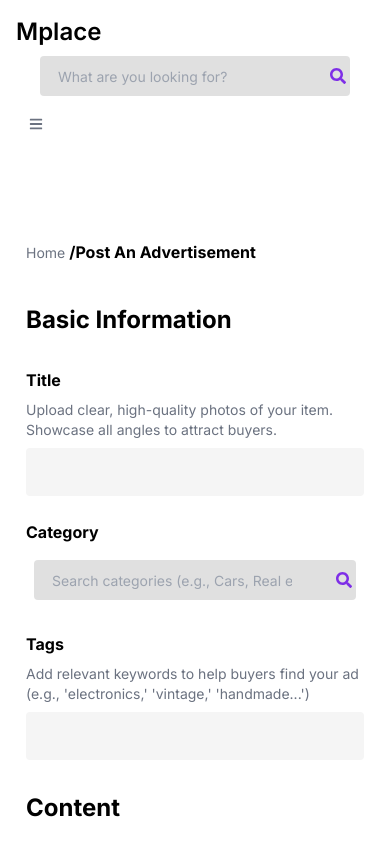
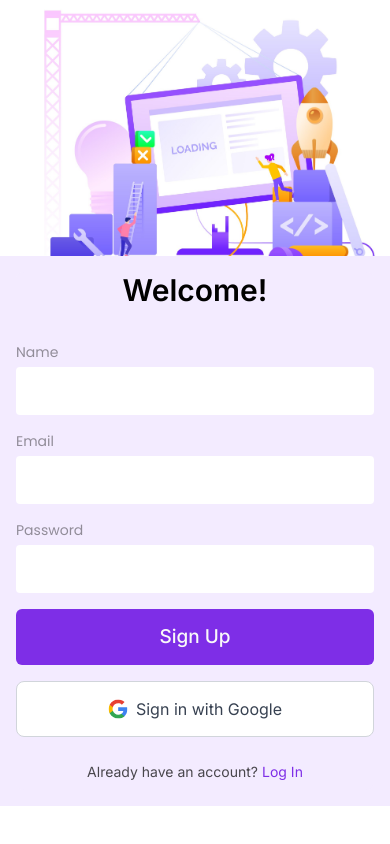
Before and after one commit to ChamudithaWasala0423/MPlace-Online-Marketplace, a Next.js app in the folder client/: page / in a window 390 px wide. Shown: the top 844 px of the page. Built offline with nearby package versions, Linux system fonts and the light colour scheme.

Commit message:
create responsive login page and sign up page

```diff
--- a/client/src/app/page.tsx
+++ b/client/src/app/page.tsx
@@ -12,7 +12,7 @@ import EditAddPage from './pages/editadd';
 const Page: React.FC = () => {
   return (
     <>
-      <PostAdPage />
+     <Signup/>
     </>
   );
 };
--- a/client/src/app/pages/editadd.tsx
+++ b/client/src/app/pages/editadd.tsx
@@ -52,10 +52,9 @@ const EditAddPage: React.FC = () => {
         return isValid;
     };
 
-    const handleSubmit = (e: React.FormEvent) => {
+    const handleFormSubmit = (e: React.FormEvent) => {
         e.preventDefault();
         if (handleValidation()) {
-            // Submit the form
             console.log('Form submitted');
         }
     };
@@ -83,6 +82,9 @@ const EditAddPage: React.FC = () => {
         <div className="flex flex-col min-h-screen bg-white">
             <Navbar />
             <div className="flex-grow px-4 sm:px-6 lg:px-8 ml-2.5 sm:ml-1 lg:ml-15 mr-2.5 sm:mr-1 lg:mr-3.75">
+
+
+                <div className="max-w-7xl mx-auto">
                 <div className='flex flex-col w-full justify-start mt-10'>
                     <div className='flex w-full justify-start mt-10'>
                         <p className='text-sm text-gray-500'>
@@ -91,9 +93,7 @@ const EditAddPage: React.FC = () => {
                     </div>
                     <h1 className="text-2xl font-bold text-black mb-8 text-left mt-10">Basic Information</h1>
                 </div>
-
-                <div className="max-w-7xl mx-auto">
-                    <form className="space-y-6" onSubmit={handleSubmit}>
+                    <form className="space-y-6" onSubmit={handleFormSubmit}>
                         <div className="space-y-2">
                             <label className="block text-black text-base font-bold font-Poppins">Title</label>
                             <p className="text-sm text-gray-500">Upload clear, high-quality photos of your item. Showcase all angles to attract buyers.</p>
@@ -232,8 +232,9 @@ const EditAddPage: React.FC = () => {
                             </div>
                         </div>
                         <div className="flex justify-end mt-8">
-                <Button  title="Save changes" variant="primary" />
-                {/*onClick={handleSubmit}*/}
+                        <Button title="Save changes" variant="primary" />
+                        {/* onClick={handleFormSubmit} */}
+
             </div>
 
                     </form>
--- a/client/src/app/pages/loginpage.tsx
+++ b/client/src/app/pages/loginpage.tsx
@@ -1,73 +1,78 @@
 import React from 'react';
 import Button from '@/components/button';
-import Textarea from '@/components/textarea';
-import SearchBar from '@/components/searchbar';
+import InputArea from '@/components/inputarea';
 import Footer from '@/components/footer';
-import InputArea from '@/components/inputarea';
 
 interface LoginPageProps {}
 
 const LoginPage: React.FC<LoginPageProps> = () => {
+  const handleSubmit = (event: React.FormEvent) => {
+    event.preventDefault();
+    // Handle form submission logic here
+    console.log('Form submitted');
+  };
+
   return (
-    <div className="w-full h-[1364px] flex-col bg-white">
+    <div className="min-h-screen flex flex-col bg-white w-full">
       {/* Main Content */}
-      <div className="flex flex-grow ">
+      <div className="flex flex-grow flex-col md:flex-row w-full">
         {/* Left Side with Image */}
-        <div className="flex-shrink-0 w-1/2 h-[940px]relative">
+        <div className="w-full md:w-1/2 h-64 md:h-auto relative">
           <img
-            className="w-full h-full object-cover "
-            src="/loginpageimage.jpeg" // Make sure this image is in the public directory
+            className="w-full h-full object-cover md:object-contain"
+            src="/loginpageimage.jpeg"
             alt="Login Screen Background"
           />
         </div>
 
         {/* Right Side with Login Form */}
-        <div className="flex-shrink-0 w-1/2 h-[940px] flex justify-center items-center bg-[#f3ebff]">
-          <div className="w-[720px] p-8 bg-[#f3ebff]rounded-lg ">
-            <div className="text-center text-black text-5xl font-semibold font-inter leading-tight mb-8">
+        <div className="w-full md:w-1/2 flex justify-center items-center bg-[#f3ebff] p-4 md:p-8">
+          <div className="w-full max-w-md bg-[#f3ebff] rounded-lg">
+            <div className="text-center text-black text-3xl md:text-5xl font-semibold font-inter leading-tight mb-8">
               Welcome Back!
             </div>
-            <div className="w-full flex flex-col gap-4">
-            <div className="opacity-40 text-black text-base font-normal font-['Poppins'] leading-normal mb-1">
+            <form onSubmit={handleSubmit} className="w-full flex flex-col gap-4">
+              <div className="space-y-1">
+                <div className="opacity-40 text-black text-sm md:text-base font-normal font-['Poppins'] leading-normal">
                   Email or Phone Number
                 </div>
+                <InputArea
+                  className="h-12 w-full bg-white rounded p-3"
+                />
+              </div>
+              <div className="space-y-1">
+                <div className="opacity-40 text-black text-sm md:text-base font-normal font-['Poppins'] leading-normal">
+                  Password
+                </div>
+                <InputArea
+                  className="h-12 w-full bg-white rounded p-3"
+                  type="password"
+                />
+              </div>
+              <div className="space-y-1">
+                <div className='w-full'>
 
-              <InputArea
-                className="h-[50px] w-[551px] bg-white rounded p-3"
+                  <Button  variant="login" title="Log In" />
+                </div>
+              </div>
+            </form>
 
-              />
-               <div className="opacity-40 text-black text-base font-normal font-['Poppins'] leading-normal mb-1">
-                  Email or Phone Number
-                </div>
-              <InputArea
-                className="h-[50px] w-[551px] bg-white rounded p-3"
-
-              />
-            </div>
-            <div className="mt-6 w-full">
-            <Button variant="login" title="Log In" />
-            </div>
-
-            <div className="mt-6  flex justify-between items-center">
-              <div className="text-left text-black/70 text-base font-normal font-poppins leading-normal">
+            <div className="mt-6 flex flex-col sm:flex-row justify-between items-center">
+              <div className="text-center sm:text-left text-black/70 text-sm md:text-base font-normal font-poppins leading-normal mb-2 sm:mb-0">
                 <span>Don't have an account?</span>
                 <a href="/signup" className="text-[#7e2ee7] ml-1">Sign Up</a>
               </div>
-              <a href="/forget-password" className="text-[#7e2ee7] text-base font-normal font-poppins leading-normal">
+              <a href="/forget-password" className="text-[#7e2ee7] text-sm md:text-base font-normal font-poppins leading-normal">
                 Forgot Password
               </a>
             </div>
-
-
           </div>
         </div>
       </div>
 
-      {/* Footer (Placeholder) */}
-      <div className="w-full h-[100px] bg-gray-200 flex items-center justify-center">
-
-          <Footer/>
-
+      {/* Footer */}
+      <div className="w-full bg-gray-200">
+        <Footer />
       </div>
     </div>
   );
--- a/client/src/app/pages/signup.tsx
+++ b/client/src/app/pages/signup.tsx
@@ -1,80 +1,86 @@
 import React from 'react';
 import Button from '@/components/button';
-import Textarea from '@/components/textarea';
-import LoginPage from './loginpage';
+import InputArea from '@/components/inputarea';
 import Footer from '@/components/footer';
-import InputArea from '@/components/inputarea';
 
 interface SignupProps {}
 
 const Signup: React.FC<SignupProps> = () => {
   return (
-    <div className="w-full  h-[1364px] flex-col bg-white">
+    <div className="min-h-screen flex flex-col bg-white">
       {/* Main Content */}
-      <div className="flex flex-grow  h-[940px]">
+      <div className="flex flex-grow flex-col md:flex-row w-full">
         {/* Left Side with Image */}
-        <div className="flex-shrink-0 w-1/2 h-[940px] relative">
+        <div className="w-full md:w-1/2 h-64 md:h-auto relative">
           <img
-            className="w-full  object-cover "
-            src="/loginpageimage.jpeg" // Make sure this image is in the public directory
-            alt="Login Screen Background"
+            className="w-full h-full object-cover md:object-contain"
+            src="/loginpageimage.jpeg"
+            alt="Signup Screen Background"
           />
         </div>
 
-        {/* Right Side with Login Form */}
-        <div className="flex-shrink-0 w-1/2 h-[940px] flex justify-center items-center bg-[#f3ebff]">
-          <div className="w-[720px] p-8 bg-[#f3ebff]rounded-lg ">
-            <div className="text-center text-black text-5xl font-semibold font-inter leading-tight mb-8">
-              Welcome Back!
+        {/* Right Side with Signup Form */}
+        <div className="w-full md:w-1/2 flex justify-center items-center bg-[#f3ebff] p-4 md:p-8">
+          <div className="w-full max-w-md bg-[#f3ebff] rounded-lg">
+            <div className="text-center text-black text-3xl md:text-5xl font-semibold font-inter leading-tight mb-8">
+              Welcome!
             </div>
 
-
             <div className="w-full flex flex-col gap-4">
-            <div className="opacity-40 text-black text-base font-normal font-['Poppins'] leading-normal mb-1">
+              <div className="space-y-1">
+                <div className="opacity-40 text-black text-sm md:text-base font-normal font-['Poppins'] leading-normal">
                   Name
                 </div>
-
-              <InputArea
-                className="h-[50px] w-[551px] bg-white rounded p-3"
-
-              />
-            <div className="opacity-40 text-black text-base font-normal font-['Poppins'] leading-normal mb-1">
-                  Email or Phone Number
+                <InputArea
+                  className="h-12 w-full bg-white rounded p-3"
+                />
+              </div>
+              <div className="space-y-1">
+                <div className="opacity-40 text-black text-sm md:text-base font-normal font-['Poppins'] leading-normal">
+                  Email
                 </div>
-
-              <InputArea
-                className="h-[50px] w-[551px] bg-white rounded p-3"
-
-              />
-               <div className="opacity-40 text-black text-base font-normal font-['Poppins'] leading-normal mb-1">
+                <InputArea
+                  className="h-12 w-full bg-white rounded p-3"
+                  type="email"
+                />
+              </div>
+              <div className="space-y-1">
+                <div className="opacity-40 text-black text-sm md:text-base font-normal font-['Poppins'] leading-normal">
                   Password
                 </div>
-              <InputArea
-                className="h-[50px] w-[551px] bg-white rounded p-3"
-
-              />
-            </div>
-            <div className="mt-6 w-full">
-            <Button variant="login" title="Sign up" />
+                <InputArea
+                  className="h-12 w-full bg-white rounded p-3"
+                  type="password"
+                />
+              </div>
+              <div className="space-y-4">
+                <div className='w-full'>
+                  <Button variant="login" title="Sign Up" />
+                </div>
+                <div className='w-full'>
+                  <button className="flex items-center justify-center w-full bg-white text-gray-700 border border-gray-300 rounded-lg px-4 py-2 hover:bg-gray-100 focus:outline-none focus:ring-2 focus:ring-offset-2 focus:ring-gray-500 h-[56px]">
+                    <svg className="w-5 h-5 mr-2" viewBox="0 0 21 20" fill="none" xmlns="http://www.w3.org/2000/svg">
+                      <g clipPath="url(#clip0_13183_10121)"><path d="M20.3081 10.2303C20.3081 9.55056 20.253 8.86711 20.1354 8.19836H10.7031V12.0492H16.1046C15.8804 13.2911 15.1602 14.3898 14.1057 15.0879V17.5866H17.3282C19.2205 15.8449 20.3081 13.2728 20.3081 10.2303Z" fill="#3E82F1"/><path d="M10.7019 20.0006C13.3989 20.0006 15.6734 19.1151 17.3306 17.5865L14.1081 15.0879C13.2115 15.6979 12.0541 16.0433 10.7056 16.0433C8.09669 16.0433 5.88468 14.2832 5.091 11.9169H1.76562V14.4927C3.46322 17.8695 6.92087 20.0006 10.7019 20.0006V20.0006Z" fill="#32A753"/><path d="M5.08857 11.9169C4.66969 10.6749 4.66969 9.33008 5.08857 8.08811V5.51233H1.76688C0.348541 8.33798 0.348541 11.667 1.76688 14.4927L5.08857 11.9169V11.9169Z" fill="#F9BB00"/><path d="M10.7019 3.95805C12.1276 3.936 13.5055 4.47247 14.538 5.45722L17.393 2.60218C15.5852 0.904587 13.1858 -0.0287217 10.7019 0.000673888C6.92087 0.000673888 3.46322 2.13185 1.76562 5.51234L5.08732 8.08813C5.87733 5.71811 8.09302 3.95805 10.7019 3.95805V3.95805Z" fill="#E74133"/></g><defs><clipPath id="clip0_13183_10121"><rect width="20" height="20" fill="white" transform="translate(0.5)"/></clipPath></defs>
+                    </svg>
+                    Sign in with Google
+                  </button>
+                </div>
+              </div>
             </div>
 
-            <div className="mt-6  flex justify-between items-center">
-              <div className="text-left text-black/70 text-base font-normal font-poppins leading-normal">
-                <span>Don't have an account?</span>
-                <a href="./loginpage" className="text-[#7e2ee7] ml-1">Login</a>
+            <div className="mt-6 flex flex-col sm:flex-row justify-between items-center">
+              <div className="text-center sm:text-left text-black/70 text-sm md:text-base font-normal font-poppins leading-normal mb-2 sm:mb-0">
+                <span>Already have an account?</span>
+                <a href="/login" className="text-[#7e2ee7] ml-1">Log In</a>
               </div>
-
             </div>
-            {/*<Button variant="secondary" title="Forgot Password "  />*/}
-
-
           </div>
         </div>
       </div>
 
-      {/* Footer (Placeholder) */}
-      <div className="w-full h-[100px] bg-gray-200 flex items-center justify-center">
-        <Footer/>
+      {/* Footer */}
+      <div className="w-full bg-gray-200">
+        <Footer />
       </div>
     </div>
   );
--- a/client/src/components/button.tsx
+++ b/client/src/components/button.tsx
@@ -3,34 +3,35 @@ import React from 'react';
 type ButtonProps = {
   title: string;
   variant: 'primary' | 'small' | 'secondary' | 'login';
+  onClick?: () => void;
   customWidth?: string;
   customHeight?: string;
 };
 
-const Button: React.FC<ButtonProps> = ({ title, variant }) => {
-  const baseStyles = 'flex items-center justify-center rounded-md gap-2';
+const Button: React.FC<ButtonProps> = ({ title, variant, onClick }) => {
+  const baseStyles = 'flex items-center justify-center rounded-md gap-2 w-full';
 
   const variantStyles = {
     primary: 'w-[234px] h-[56px] px-12 py-4 bg-[#7E2EE7] hover:bg-[#A15CFE]',
     small: 'w-[192px] h-[44px] px-12 py-2 bg-[#7E2EE7] hover:bg-[#A15CFE]',
     secondary: 'w-[234px] h-[56px] px-12 py-4 border border-[#00000080] text-black hover:border-[#7D8184] hover:text-[#7D8184]',
-    login: 'h-[56px] w-[551px] py-4 bg-[#7e2ee7] rounded justify-center items-center gap-2.5 inline-flex' // New 'login' variant styles
+    login: 'h-[56px] w-[551px] py-4 bg-[#7e2ee7] rounded justify-center items-center gap-2.5 inline-flex'
   };
 
   const textStyles = {
     primary: 'text-[#FAFAFA] text-base font-Poppins font-medium leading-6',
     small: 'text-[#FAFAFA] text-base font-Poppins font-medium leading-6',
     secondary: 'text-black text-base font-Poppins font-medium leading-6',
-    login: 'text-[#f9f9f9] text-[19px] font-medium font-medium leading-6', // New 'login' text styles
-    Signup: 'text-[#f9f9f9] text-[19px] font-medium font-medium leading-6',
+    login: 'text-[#f9f9f9] text-[19px] font-medium font-medium leading-6'
   };
 
   return (
-    <div className={`${baseStyles} ${variantStyles[variant]}`}>
+    <div className={`${baseStyles} ${variantStyles[variant]}`} onClick={onClick}>
       <p className={`${textStyles[variant]} break-words`}>
         {title}
       </p>
     </div>
+
   );
 };
 
```
